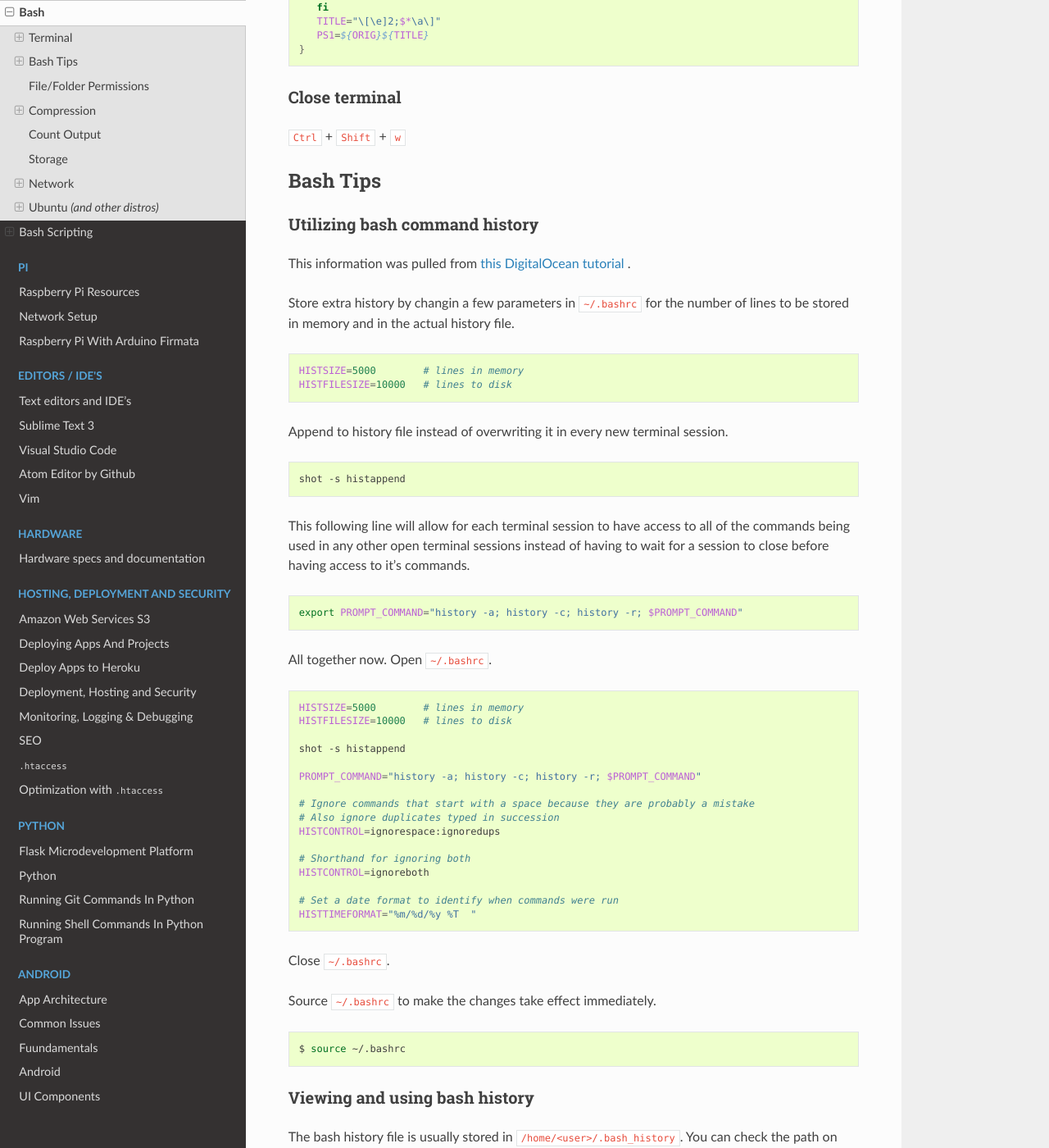
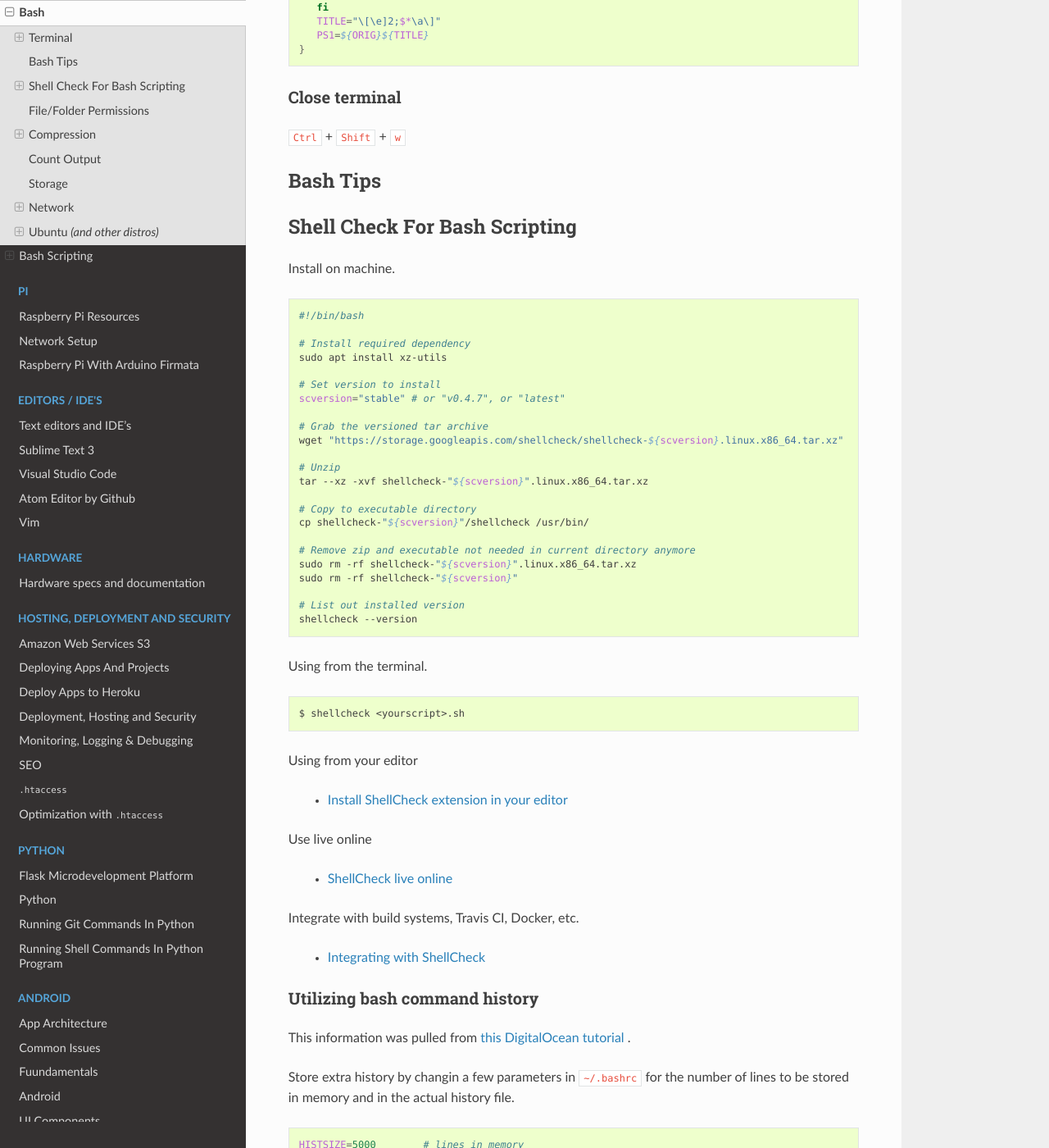
Before and after one commit to asmattic/docs, a Sphinx documentation site: the page built from source/linux/bash/index.rst, in a window 1280 px wide and 1400 px high, scrolled down 499 px. Shown: the whole window at 82% size. Built offline with Sphinx 7.4.7 and the Read the Docs theme 2.0.0, drawn with Linux system fonts in a browser that asks for light colours.

Commit message:
Added shellcheck full install script

```diff
--- a/source/dev-docs.rst
+++ b/source/dev-docs.rst
@@ -59,3 +59,8 @@ Updating User Role Capabilities
 -------------------------------
 
 In the ``wp_options`` table, edit the ``wp_user_roles`` by removing the role in question. Then deactivate and activate the |AppName| plugin.
+
+Sphinx Autobuild
+-------------------
+
+`Rebuilds the docs on any changes <https://github.com/GaretJax/sphinx-autobuild>`_
--- a/source/linux/bash/index.rst
+++ b/source/linux/bash/index.rst
@@ -34,6 +34,56 @@ Close terminal
 
 Bash Tips
 -----------
+
+Shell Check For Bash Scripting
+---------------------------------
+
+Install on machine.
+
+.. code-block:: bash
+
+   #!/bin/bash
+
+   # Install required dependency
+   sudo apt install xz-utils
+
+   # Set version to install
+   scversion="stable" # or "v0.4.7", or "latest"
+
+   # Grab the versioned tar archive
+   wget "https://storage.googleapis.com/shellcheck/shellcheck-${scversion}.linux.x86_64.tar.xz"
+
+   # Unzip
+   tar --xz -xvf shellcheck-"${scversion}".linux.x86_64.tar.xz
+
+   # Copy to executable directory
+   cp shellcheck-"${scversion}"/shellcheck /usr/bin/
+
+   # Remove zip and executable not needed in current directory anymore
+   sudo rm -rf shellcheck-"${scversion}".linux.x86_64.tar.xz
+   sudo rm -rf shellcheck-"${scversion}"
+
+   # List out installed version
+   shellcheck --version
+
+Using from the terminal.
+
+.. code-block:: bash
+
+   $ shellcheck <yourscript>.sh
+
+Using from your editor
+
+ - `Install ShellCheck extension in your editor <https://github.com/koalaman/shellcheck#user-content-in-your-editor>`_
+
+Use live online
+
+ - `ShellCheck live online <https://www.shellcheck.net/>`_
+
+Integrate with build systems, Travis CI, Docker, etc.
+
+ - `Integrating with ShellCheck <https://github.com/koalaman/shellcheck/wiki/Integration>`_
+
 
 Utilizing bash command history
 ~~~~~~~~~~~~~~~~~~~~~~~~~~~~~~~~
```
Also changed, not shown: 11 other files.
